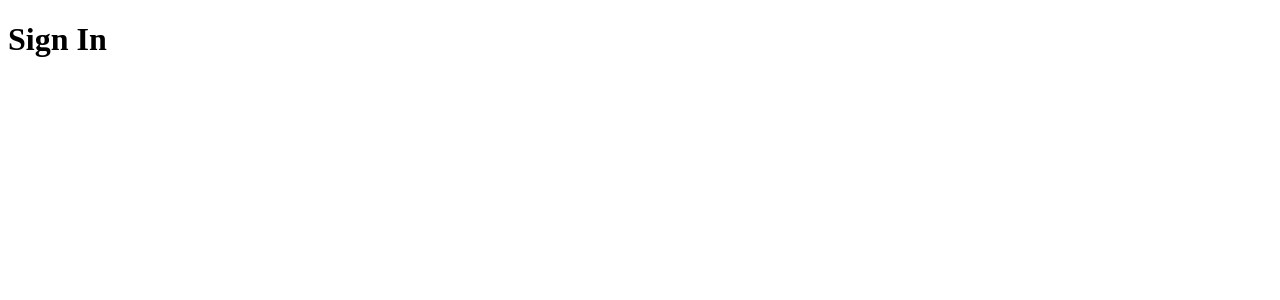
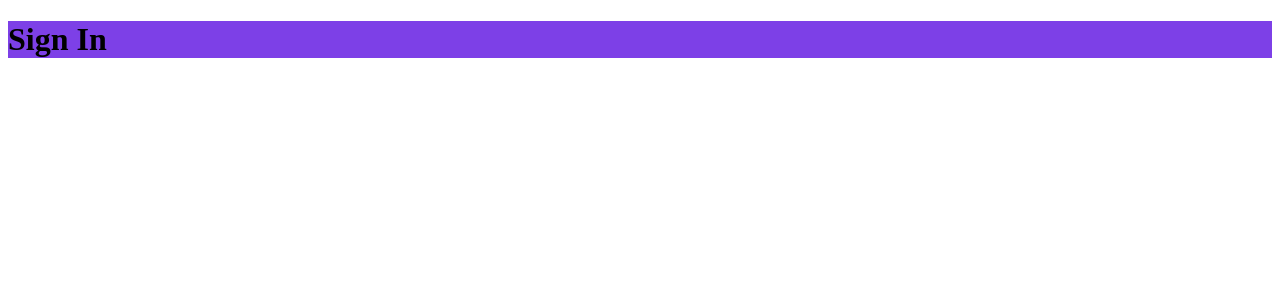
Before and after one commit to GutoMaciel/fastfeet-frontend, a React (Create React App) app: page / in a window 1280 px wide. Shown: the top 300 px of the page. Built offline with nearby package versions, Linux system fonts and the light colour scheme; the HTML template or start-up script is replaced by a standard one.

Commit message:
pages layout

```diff
--- a/package.json
+++ b/package.json
@@ -12,7 +12,8 @@
     "react-dom": "^16.12.0",
     "react-router-dom": "^5.1.2",
     "react-scripts": "3.4.0",
-    "reactotron-react-js": "^3.3.7"
+    "reactotron-react-js": "^3.3.7",
+    "styled-components": "^5.0.1"
   },
   "scripts": {
     "start": "react-scripts start",
--- /dev/null
+++ b/src/pages/_layouts/auth/index.js
@@ -0,0 +1,12 @@
+import React from 'react';
+import PropTypes from 'prop-types';
+
+import { Wrapper } from './styles';
+
+export default function AuthLayout({ children }) {
+  return <Wrapper>{children}</Wrapper>;
+}
+
+AuthLayout.propTypes = {
+  children: PropTypes.element.isRequired,
+};
--- /dev/null
+++ b/src/pages/_layouts/auth/styles.js
@@ -0,0 +1,6 @@
+import styled from 'styled-components';
+
+export const Wrapper = styled.div`
+  height: 100%;
+  background: #7d40e7;
+`;
--- /dev/null
+++ b/src/pages/_layouts/default/index.js
@@ -0,0 +1,12 @@
+import React from 'react';
+import PropTypes from 'prop-types';
+
+import { Wrapper } from './styles';
+
+export default function DefaultLayout({ children }) {
+  return <Wrapper>{children}</Wrapper>;
+}
+
+DefaultLayout.propTypes = {
+  children: PropTypes.element.isRequired,
+};
--- /dev/null
+++ b/src/pages/_layouts/default/styles.js
@@ -0,0 +1,6 @@
+import styled from 'styled-components';
+
+export const Wrapper = styled.div`
+  height: 100%;
+  background: #f5f5f5;
+`;
--- a/src/routes/Route.js
+++ b/src/routes/Route.js
@@ -1,6 +1,9 @@
 import React from 'react';
 import PropTypes from 'prop-types';
 import { Route, Redirect } from 'react-router-dom';
+
+import AuthLayout from '../pages/_layouts/auth';
+import DefaultLayout from '../pages/_layouts/default';
 
 export default function RouteWrapper({
   component: Component,
@@ -14,10 +17,21 @@
   }
 
   if (signed && !isPrivate) {
-    return <Redirect to="/deliverymans" />;
+    return <Redirect to="/packs" />;
   }
 
-  return <Route {...rest} component={Component} />; // eslint-disable-line
+  const Layout = signed ? DefaultLayout : AuthLayout;
+
+  return (
+    <Route
+      {...rest} //eslint-disable-line
+      render={props => (
+        <Layout>
+          <Component {...props} />
+        </Layout>
+      )}
+    />
+  );
 }
 
 RouteWrapper.propTypes = {
```
Also changed, not shown: 1 other file (tests, documents, lock files or other folders).
